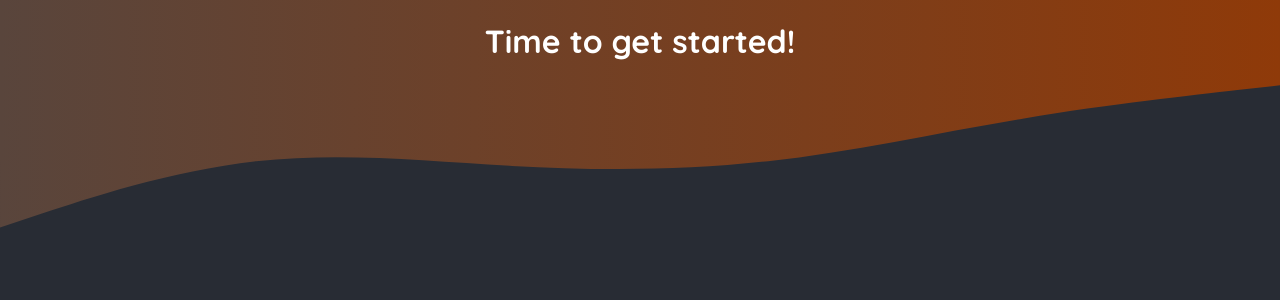
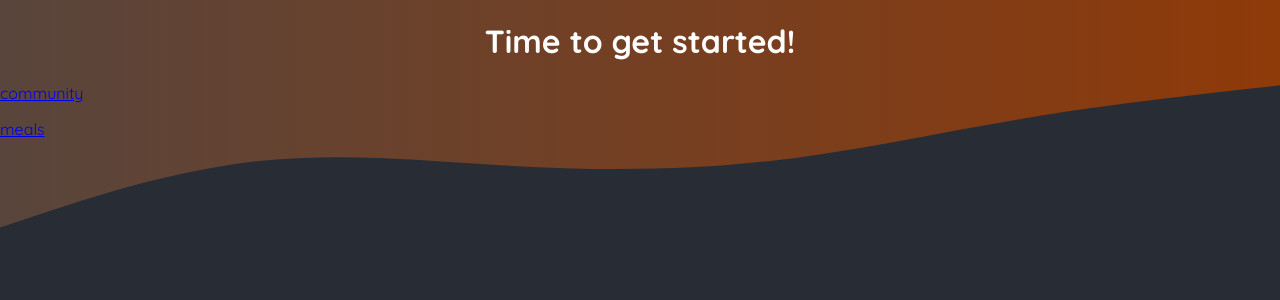
Before and after one commit to VadimKorobec/nextjs-udemy1, a Next.js app: page / in a window 1280 px wide. Shown: the top 300 px of the page. Built offline with nearby package versions, Linux system fonts and the light colour scheme.

Commit message:
Update page.tsx

```diff
--- a/app/page.tsx
+++ b/app/page.tsx
@@ -1,9 +1,17 @@
+import Link from "next/link";
+
 export default function Home() {
   return (
     <main>
       <h1 style={{ color: "white", textAlign: "center" }}>
         Time to get started!
       </h1>
+      <p>
+        <Link href="/community">community</Link>
+      </p>
+      <p>
+        <Link href="/meals">meals</Link>
+      </p>
     </main>
   );
 }
```
